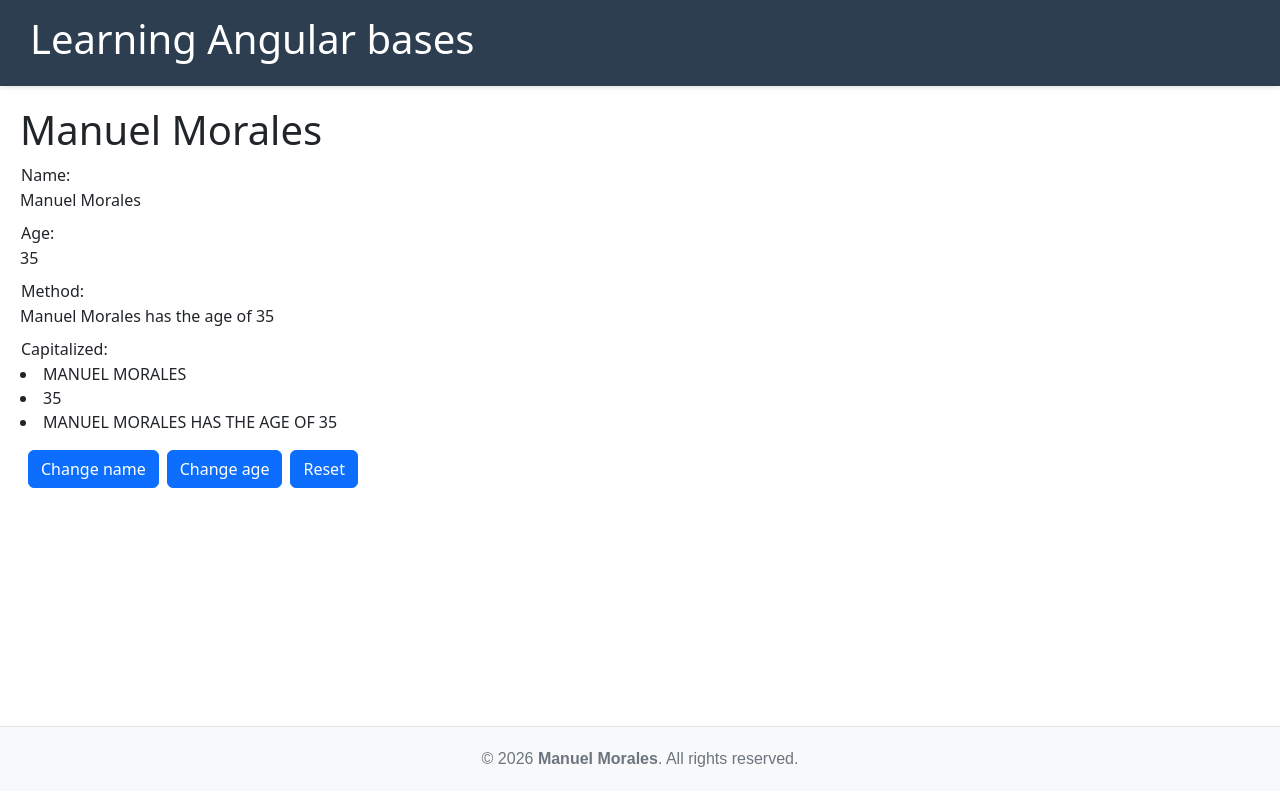
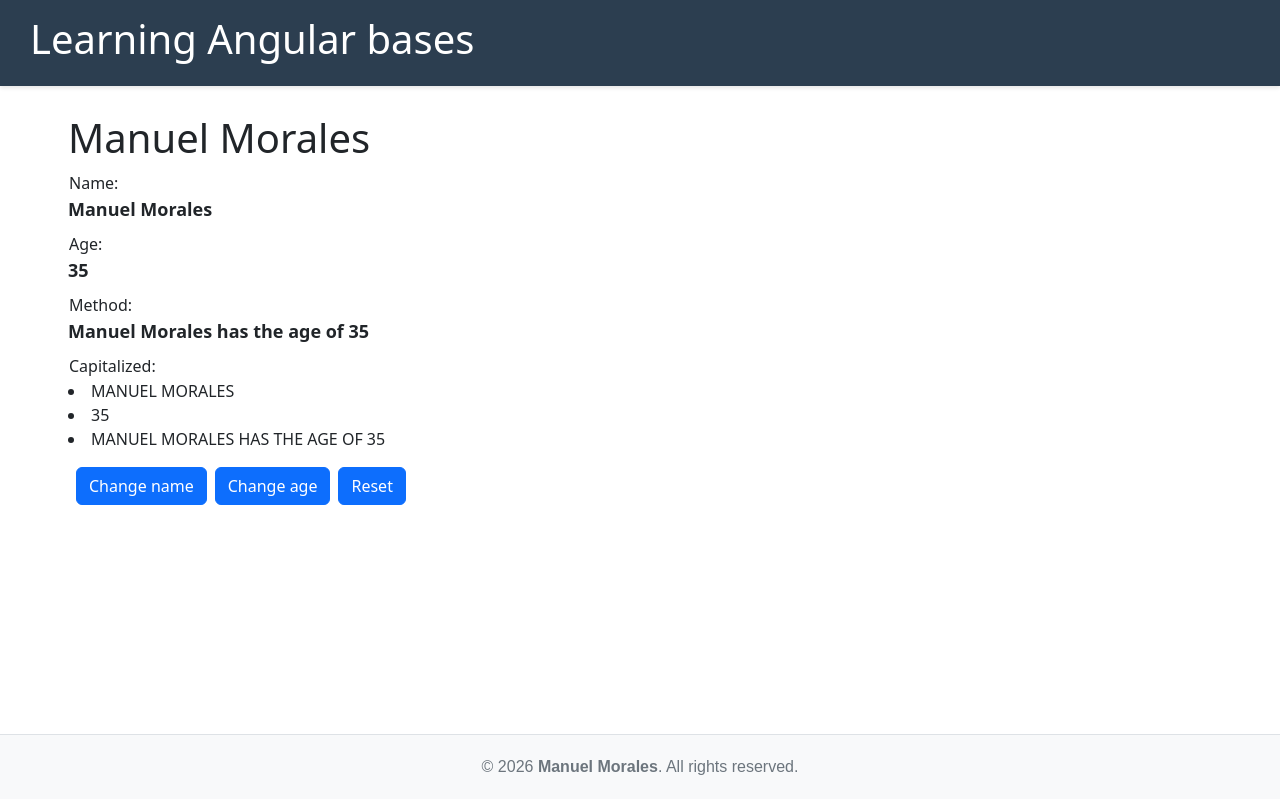
Before and after one commit to Angstromico/Learning-Modern-Angular, an Angular app: page /hero in a window 1280 px wide. Built offline with nearby package versions, Linux system fonts and the light colour scheme.

Commit message:
refactor: enhance some parts

```diff
--- a/src/app/app.html
+++ b/src/app/app.html
@@ -4,7 +4,7 @@
   </nav>
 </header>
 
-<main class="content-container">
+<main class="content-container mx-5 mt-2">
   <router-outlet />
 </main>
 
--- a/src/app/pages/hero/hero.component.html
+++ b/src/app/pages/hero/hero.component.html
@@ -11,8 +11,8 @@
   <dd>{{ getHeroDescription() }}</dd>
 
   <td>Capitalized:</td>
-  @for (item of getCapitalizeData(); track item) {
-    <li>{{ item }}</li>
+  @for (item of textData(); track item) {
+    <li>{{ item | uppercase }}</li>
   } @empty {
     <li>There are nothing to capitalizate.</li>
   }
--- a/src/app/pages/hero/hero.component.ts
+++ b/src/app/pages/hero/hero.component.ts
@@ -1,10 +1,12 @@
+import { UpperCasePipe } from '@angular/common';
 import { ChangeDetectionStrategy, Component, OnInit, signal, computed } from '@angular/core';
 
 @Component({
   selector: 'app-hero',
   standalone: true,
   templateUrl: './hero.component.html',
-  changeDetection: ChangeDetectionStrategy.OnPush
+  changeDetection: ChangeDetectionStrategy.OnPush,
+  imports: [UpperCasePipe]
 })
 
 export class HeroComponent implements OnInit {
@@ -18,9 +20,6 @@ export class HeroComponent implements OnInit {
   readonly textData = computed(() =>
     [this.name(), this.age().toString(), this.getHeroDescription()]
   )
-  readonly getCapitalizeData = computed(() =>
-    this.textData().map(d => d.toLocaleUpperCase())
-  );
   changeHero = () => this.name.update((name) => name = 'Esteban Zuarez')
   changeAge = () => this.age.update((a) => a = 57)
   resetForm = () => {
--- a/src/styles.css
+++ b/src/styles.css
@@ -1 +1,4 @@
-/* You can add global styles to this file, and also import other style files */
+dd {
+  font-size: large;
+  font-weight: 700;
+}
```
